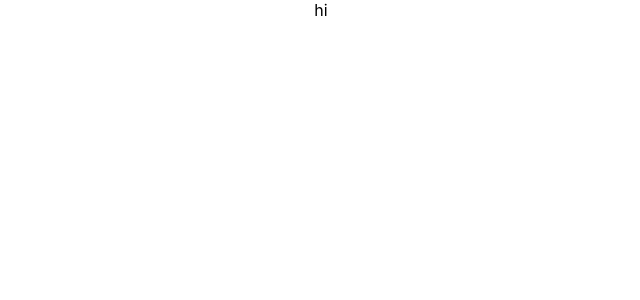
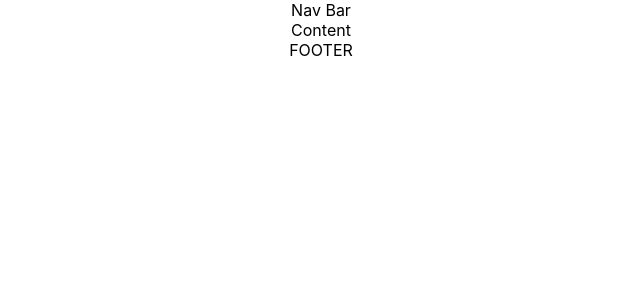
Before and after one commit to yboodhan/portfolio, a React (Create React App) app: page / in a window 1280 px wide. Shown: the top 300 px of the page, without its empty margins (319-959 px from the left). Built offline with nearby package versions, Linux system fonts and the light colour scheme.

Commit message:
Stubbed out basic page

```diff
--- a/package.json
+++ b/package.json
@@ -11,7 +11,8 @@
     "@testing-library/user-event": "^7.2.1",
     "react": "^16.12.0",
     "react-dom": "^16.12.0",
-    "react-scripts": "3.3.1"
+    "react-scripts": "3.3.1",
+    "reactstrap": "^8.4.1"
   },
   "scripts": {
     "start": "react-scripts start",
--- /dev/null
+++ b/src/App.js
@@ -0,0 +1,20 @@
+import React from 'react';
+import './App.css';
+
+import Navigation from './components/Navigation'
+import Footer from './components/Footer'
+import Content from './components/Content'
+
+function App() {
+  return (
+    <div className="app">
+      <Navigation />
+
+      <Content />
+
+      <Footer />
+    </div>
+  );
+}
+
+export default App;
--- a/src/App.jsx
+++ /dev/null
@@ -1,14 +0,0 @@
-import React from 'react';
-import './App.css';
-
-function App() {
-  return (
-    <div className="app">
-      <header>
-      </header>
-      hi
-    </div>
-  );
-}
-
-export default App;
--- /dev/null
+++ b/src/components/Navigation.jsx
@@ -0,0 +1,11 @@
+import React from 'react'
+
+const Navigation = props => {
+    return (
+        <header>
+            Nav Bar
+        </header>
+    )
+}
+
+export default Navigation
--- a/src/components/content.jsx
+++ b/src/components/content.jsx
@@ -0,0 +1,11 @@
+import React from 'react'
+
+const Content = props => {
+    return (
+        <body>
+            Content
+        </body>
+    )
+}
+
+export default Content
--- a/src/components/footer.jsx
+++ b/src/components/footer.jsx
@@ -0,0 +1,11 @@
+import React from 'react'
+
+const Footer = props => {
+    return (
+        <footer>
+            FOOTER
+        </footer>
+    )
+}
+
+export default Footer
```
Also changed, not shown: src/components/ClickableIcon.jsx (added), src/components/PortfolioCard.jsx (added), src/components/click_icon.jsx (deleted), src/components/header.jsx (deleted), src/components/portfolio_card.jsx (deleted), 1 other file (tests, documents, lock files or other folders).
